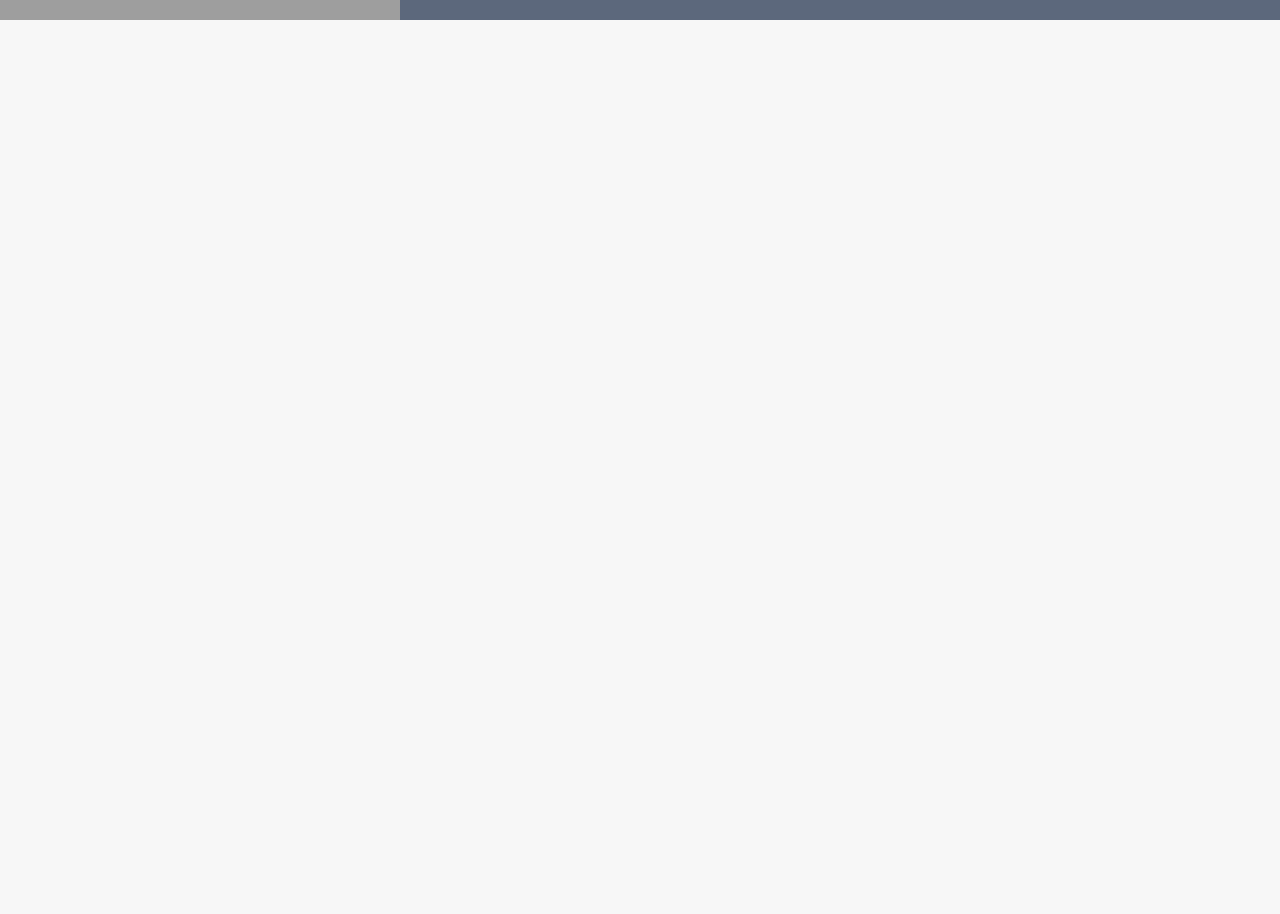
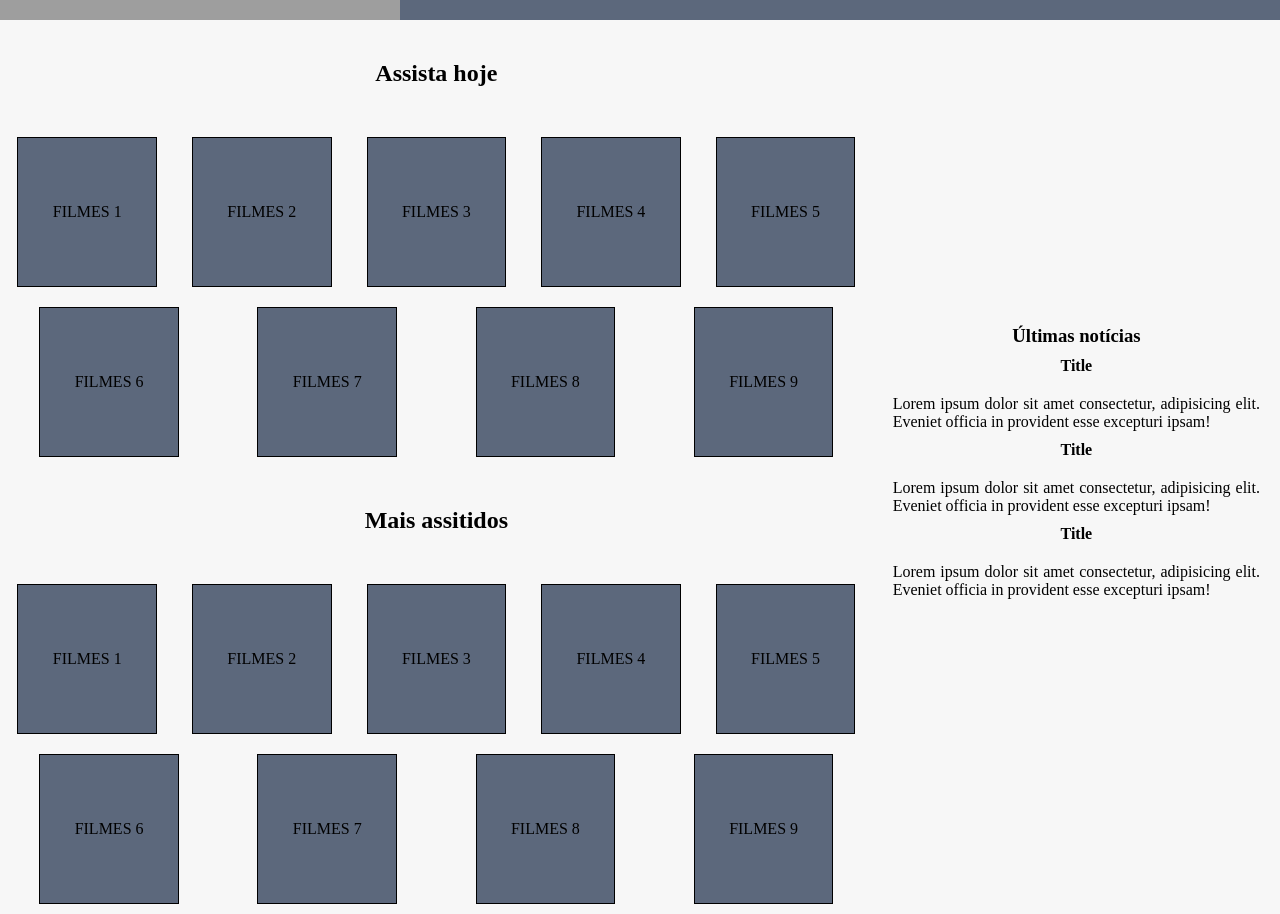
Before and after one commit to DouglasDainese/trybe_execicios, a plain HTML site: page Fundamentos/Bloco-6/dia-6.4/index.html in a window 1280 px wide. Shown: the part 280-1194 px from the top of the page. Before the commit the page ends 800 px from the top, so only its background shows below. Drawn offline with Linux system fonts and the light colour scheme; grey boxes are pictures that could not be loaded.

Commit message:
resolução exercicios parte 2:  1, 2, 3, 4, 5

```diff
--- a/Fundamentos/Bloco-6/dia-6.4/index.html
+++ b/Fundamentos/Bloco-6/dia-6.4/index.html
@@ -22,6 +22,50 @@
         />
       </section>
     </header>
+    <main class="main-container">
+        <section class="movie-container">
+          <section>
+            <h2>Assista hoje</h2>
+            <div class="card-container">
+              <div>FILMES 1</div>
+              <div>FILMES 2</div>
+              <div>FILMES 3</div>
+              <div>FILMES 4</div>
+              <div>FILMES 5</div>
+              <div>FILMES 6</div>
+              <div>FILMES 7</div>
+              <div>FILMES 8</div>
+              <div>FILMES 9</div>
+            </div>
+          </section>
+          <article>
+            <h2>Mais assitidos</h2>
+            <div class="card-container">
+              <div>FILMES 1</div>
+              <div>FILMES 2</div>
+              <div>FILMES 3</div>
+              <div>FILMES 4</div>
+              <div>FILMES 5</div>
+              <div>FILMES 6</div>
+              <div>FILMES 7</div>
+              <div>FILMES 8</div>
+              <div>FILMES 9</div>
+            </div>
+          </article>
+        </section>
+    <aside class="aside-container">
+      <h3>Últimas notícias</h3>
+
+      <h4>Title</h4>
+      <p>Lorem ipsum dolor sit amet consectetur, adipisicing elit. Eveniet officia in provident esse excepturi ipsam!</p>
+
+      <h4>Title</h4>
+      <p>Lorem ipsum dolor sit amet consectetur, adipisicing elit. Eveniet officia in provident esse excepturi ipsam!</p>
+
+      <h4>Title</h4>
+      <p>Lorem ipsum dolor sit amet consectetur, adipisicing elit. Eveniet officia in provident esse excepturi ipsam!</p>
+    </aside>
+  </main>
 
   </body>
 </html>
--- a/Fundamentos/Bloco-6/dia-6.4/style.css
+++ b/Fundamentos/Bloco-6/dia-6.4/style.css
@@ -41,3 +41,57 @@
     list-style: none;
     margin-right: 10px;
   }
+
+  .main-container {
+    display: flex;
+    flex-wrap: wrap;
+  }
+
+  .movie-container {
+    display: flex;
+    flex-direction: column;
+    flex-basis: 700px;
+    flex-grow: 10;
+  }
+
+  .movie-container h2 {
+    margin: 40px 0;
+    text-align: center;
+  }
+
+  .card-container {
+    display: flex;
+    flex-wrap: wrap;
+    justify-content: space-around;
+  }
+
+  .card-container div {
+    align-items: center;
+    background-color: #5C687C;
+    border: black solid 1px;
+    display: flex;
+    height: 150px;
+    justify-content: center;
+    margin: 10px;
+    flex-basis: 16%;
+  }
+
+  .aside-container {
+    display: flex;
+    flex-direction: column;
+    margin: 20px;
+    flex-basis: 350px;
+    align-self: center;
+    flex-grow: 1;
+    margin: 20px;
+  }
+
+  .aside-container h3, h4 {
+    margin-bottom: 10px;
+    text-align: center;
+  }
+
+  .aside-container p {
+    margin: 10px 0;
+    text-align: justify;
+  }
```
